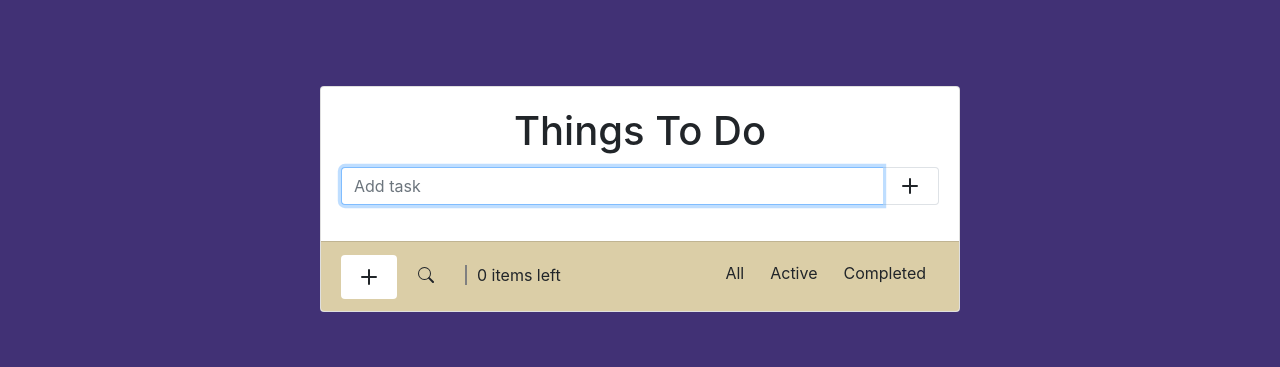
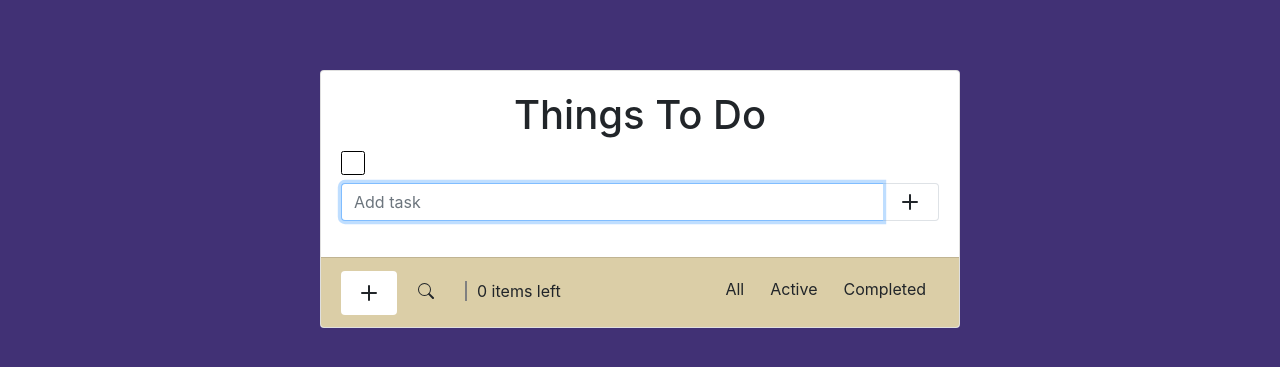
Before and after one commit to karthiks24/Todo-app, a React (Create React App) app: page / in a window 1280 px wide. Shown: the part 193-560 px from the top of the page. Built offline with nearby package versions, Linux system fonts and the light colour scheme.

Commit message:
Adding checkbox

```diff
--- /dev/null
+++ b/src/component/Checkbox.js
@@ -0,0 +1,15 @@
+import React from "react";
+import "../scss/checkbox.scss";
+
+const Checkbox = () => {
+  return (
+    <div className='bg'>
+      <div class='checkbox-container'>
+        <input type='checkbox' id='cb3' />
+        <label for='cb3'></label>
+      </div>
+    </div>
+  );
+};
+
+export default Checkbox;
--- a/src/containers/TaskContainer.js
+++ b/src/containers/TaskContainer.js
@@ -1,5 +1,6 @@
 import Content from "../component/Content";
 import Footer from "../component/Footer";
+import Checkbox from "../component/Checkbox";
 
 function TaskContainer() {
   return (
@@ -7,6 +8,7 @@ function TaskContainer() {
       <div className='card  mb-3'>
         <div className='card-body'>
           <h1 className='card-title text-center'>Things To Do</h1>
+          <Checkbox />
           <Content />
         </div>
         <Footer />
--- a/src/scss/App.scss
+++ b/src/scss/App.scss
@@ -75,3 +75,7 @@ nav {
   color: #fff;
   padding: 0.5rem 1rem;
 }
+
+.bg {
+  background-color: white;
+}
--- /dev/null
+++ b/src/scss/checkbox.scss
@@ -0,0 +1,67 @@
+@import url("https://fonts.googleapis.com/css?family=Raleway");
+
+* {
+  box-sizing: border-box;
+}
+
+.checkbox-container {
+  display: flex;
+  align-items: center;
+  & label {
+    cursor: pointer;
+    display: flex;
+    &::before {
+      content: "";
+      width: 24px;
+      height: 24px;
+      border-radius: 0.15em;
+      margin-right: 0.5em;
+      border: 0.05em solid black;
+    }
+    &:hover::before {
+      background-color: #0075ff;
+      // box-shadow: 0px 0px 0 0.3rem rgba(0, 123, 255, 0.25);
+    }
+  }
+  & input[type="checkbox"] {
+    cursor: pointer;
+    opacity: 0;
+    position: absolute;
+    &:checked + label::before {
+      content: "\002714";
+      background-color: #0075ff;
+      display: flex;
+      justify-content: center;
+      align-items: center;
+      color: white;
+    }
+    &:disabled {
+      color: #aaa;
+      cursor: default;
+      & + label {
+        color: #aaa;
+        cursor: default;
+      }
+    }
+    &:hover + label::before {
+      background-color: #0075ff;
+      box-shadow: 0px 0px 0 0.3rem rgba(0, 123, 255, 0.25);
+    }
+    &:focus + label::before {
+      box-shadow: 3 1.5 1.5 0.3em rgba(0, 123, 255, 0.25);
+      //  box-shadow: 0 0 0 0.3em red;
+      outline: 5px solid rgba(0, 123, 255, 0.25);
+    }
+  }
+}
+
+/* .checkbox-container label:hover::before,
+.checkbox-container input[type="checkbox"]:hover + label::before {
+  background-color: #0075ff;
+  box-shadow: 0px 0px 0 0.3rem rgba(0, 123, 255, 0.25);
+}
+
+.checkbox-container input[type="checkbox"]:focus + label::before {
+  box-shadow: 0 0 0 0.3em rgba(0, 123, 255, 0.25);
+  outline: 5px solid rgba(0, 123, 255, 0.25);
+} */
```
Also changed, not shown: 1 other file (tests, documents, lock files or other folders).
